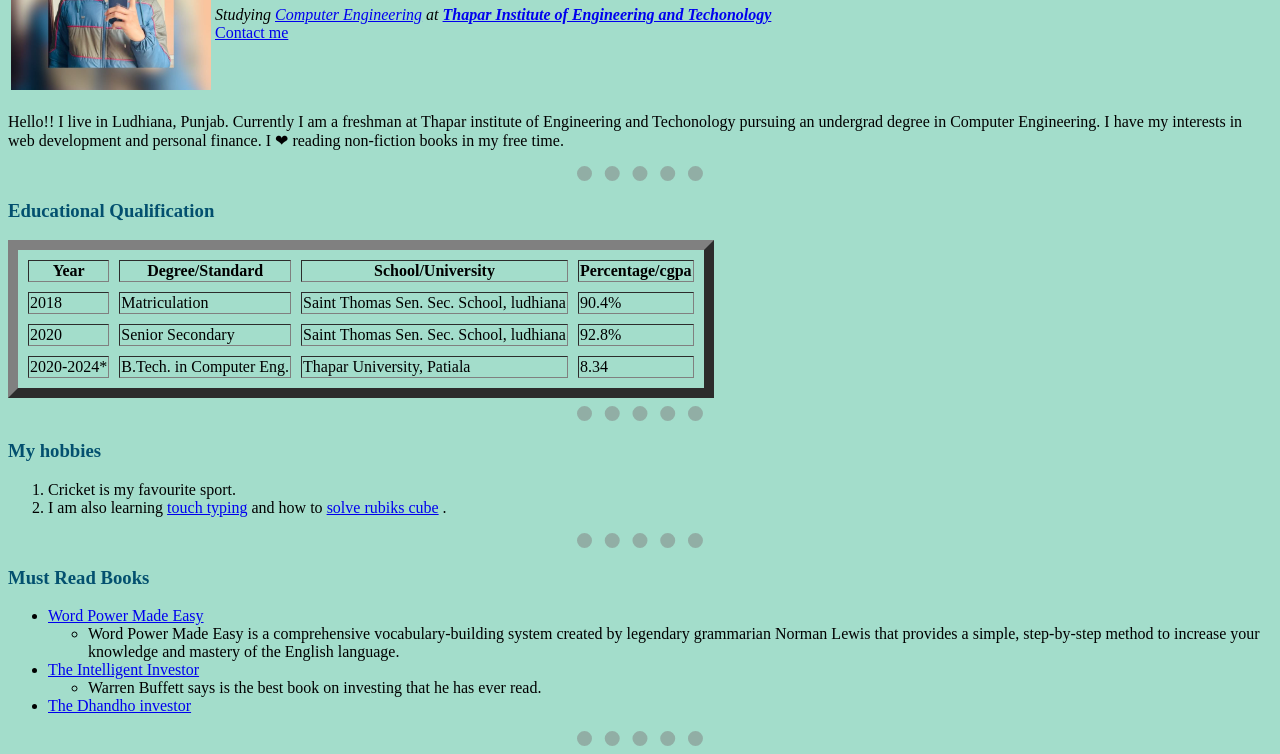
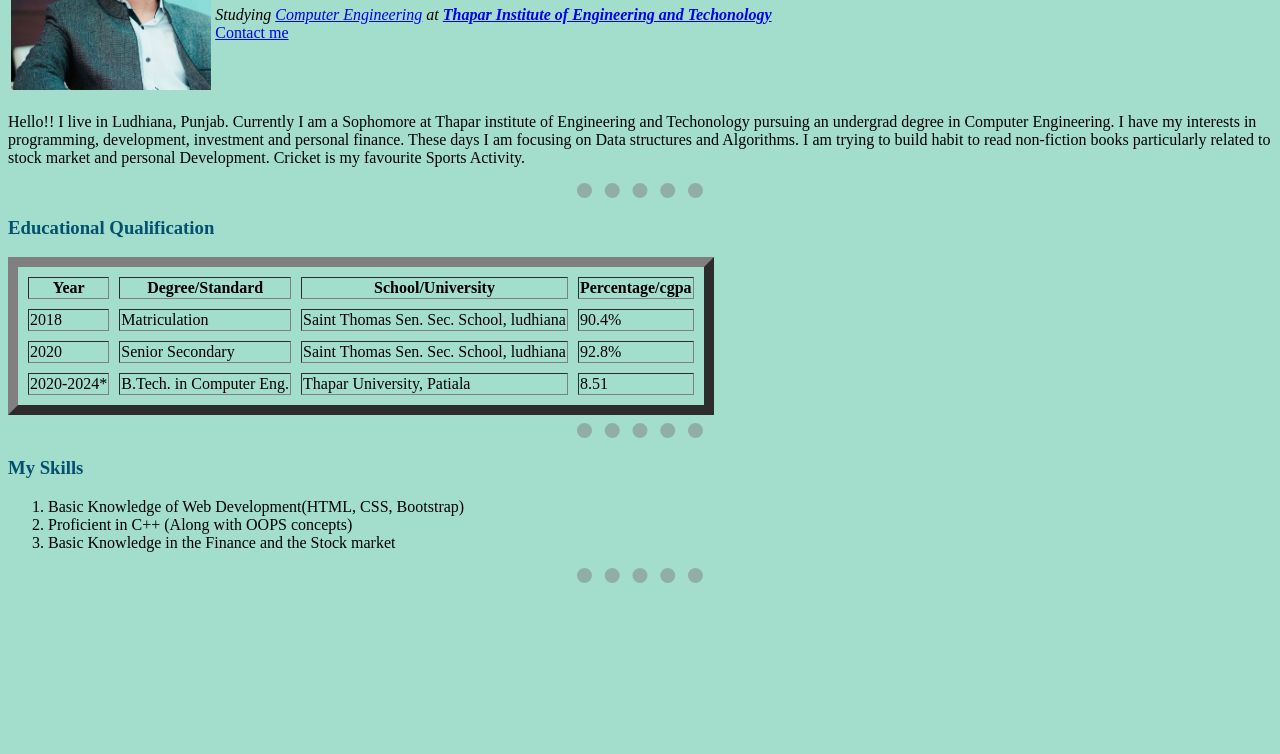
Before and after one commit to gauravvv2204/knowme, a plain HTML site: page index.html in a window 1280 px wide. Shown: the part 121-875 px from the top of the page. After the commit the page ends 800 px from the top, so only its background shows below. Drawn offline with Linux system fonts and the light colour scheme.

Commit message:
Details Updated

```diff
--- a/index.html
+++ b/index.html
@@ -10,13 +10,15 @@
 <body>
     <table>
         <tr>
-    <td><img src="images/gaurav.jpeg" alt="Gaurav Pahwa" height="200"></td>
+    <td><img src="images/gaurav.jpg" alt="Gaurav Pahwa" height="200"></td>
     <td><h1>Gaurav Pahwa</h1>
     <p><em> Studying <a href="http://csed.thapar.edu/" target="blank"> Computer Engineering</a> at <strong><a href="http://www.thapar.edu/">Thapar Institute of Engineering and Techonology</a> </strong></em> <br> <a href="contact.html">Contact me</a></p></td>
         </tr>
     </table>
-    <p> Hello!! I live in Ludhiana, Punjab. Currently I am a freshman at Thapar institute of Engineering and Techonology pursuing an undergrad degree in Computer Engineering.
-        I have my interests in web development and personal finance. I ❤ reading  non-fiction books in my free time.
+    <p> Hello!! I live in Ludhiana, Punjab. Currently I am a Sophomore at Thapar institute of Engineering and Techonology pursuing an undergrad degree in Computer Engineering.
+        I have my interests in programming, development, investment and personal finance. These days I am focusing on Data structures and Algorithms.
+        I am trying to build habit to read non-fiction books particularly related to stock market and personal Development. Cricket is my favourite Sports
+        Activity.
         <hr>
     </p>
 
@@ -44,31 +46,17 @@
             <td>2020-2024*</td>
             <td>B.Tech. in Computer Eng.</td>
             <td>Thapar University, Patiala</td>
-            <td>8.34</td>
+            <td>8.51</td>
         </tr>
     </table>
     <hr>
 
-    <h3>My hobbies</h3>
+    <h3>My Skills</h3>
     <ol>
-        <li>Cricket is my favourite sport.</li>
-        <li>I am also learning <a href="https://en.wikipedia.org/wiki/Touch_typing">touch typing</a>  and how to <a href="https://www.youcandothecube.com/solve-it/3x3-solution">solve rubiks cube</a> .</li>
+        <li>Basic Knowledge of Web Development(HTML, CSS, Bootstrap)</li>
+        <li>Proficient in C++ (Along with OOPS concepts)</li>
+        <li>Basic Knowledge in the Finance and the Stock market</li>
     </ol>
     <hr>
-    <h3>Must Read Books</h3>
-    <ul>
-        <li><a href="https://www.goodreads.com/book/show/827597.Word_Power_Made_Easy">Word Power Made Easy</a></li>
-            <ul>
-                <li>Word Power Made Easy is a comprehensive vocabulary‑building system created by legendary grammarian Norman Lewis that provides a simple, step‑by‑step method to increase your knowledge and mastery of the English language.</li>
-            </ul>
-        <li><a href="https://www.goodreads.com/book/show/106835.The_Intelligent_Investor?ac=1&from_search=true&qid=F3NeFMXe2N&rank=1"> The Intelligent Investor</a></li>
-            <ul>
-                <li>Warren Buffett says is the best book on investing that he has ever read.</li>
-            </ul>
-        <li><a href="https://www.goodreads.com/book/show/500514.The_Dhandho_Investor?ac=1&from_search=true&qid=0C6MfQh2oD&rank=1"> The Dhandho investor</a></li>
-    </ul>
-    <hr>
-
-
 </body>
 </html>
```
